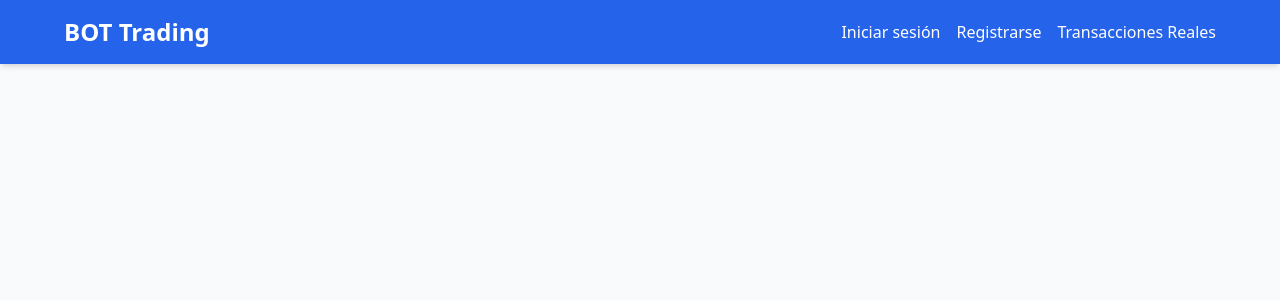
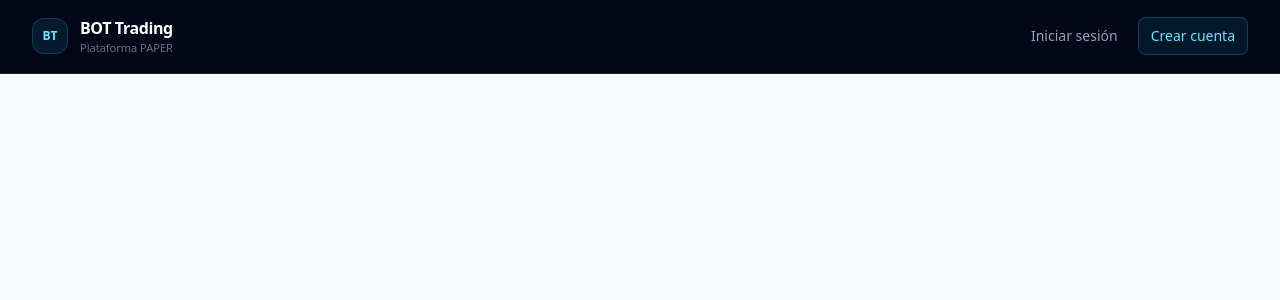
Before and after one commit to henguido/bot-trading-platform, a React (Vite) app in the folder frontend/: page / in a window 1280 px wide. Shown: the top 300 px of the page. Built offline with nearby package versions, Linux system fonts and the light colour scheme; no server answers.

Commit message:
fix(ui): alinea navbar con sesion real

```diff
--- a/frontend/src/components/Navbar.jsx
+++ b/frontend/src/components/Navbar.jsx
@@ -1,43 +1,70 @@
-import { Link } from "react-router-dom";
+import { Link, useLocation, useNavigate } from "react-router-dom";
 
-function Navbar({ token, setToken }) {
+function Navbar() {
+  const location = useLocation();
+  const navigate = useNavigate();
+  const token = localStorage.getItem("token");
+
+  // Dashboard e historial tienen cabecera operativa propia. Evita dos barras
+  // apiladas y mantiene las pantallas de trabajo con mas espacio util.
+  if (location.pathname === "/dashboard" || location.pathname === "/historial") {
+    return null;
+  }
+
   const handleLogout = () => {
-    setToken(null);
     localStorage.removeItem("token");
+    localStorage.removeItem("user_name");
+    navigate("/login");
   };
 
   return (
-    <nav className="bg-blue-600 p-4 text-white shadow-md">
-      <div className="flex justify-between items-center max-w-6xl mx-auto">
-        <Link to="/dashboard" className="text-2xl font-bold">
-          BOT Trading
+    <nav className="border-b border-slate-800 bg-slate-950 text-slate-100">
+      <div className="mx-auto flex max-w-7xl items-center justify-between px-4 py-4 sm:px-6 lg:px-8">
+        <Link to={token ? "/dashboard" : "/login"} className="flex items-center gap-3">
+          <span className="flex h-9 w-9 items-center justify-center rounded-xl border border-cyan-400/20 bg-cyan-400/10 text-xs font-bold text-cyan-300">
+            BT
+          </span>
+          <div>
+            <p className="font-semibold tracking-tight text-white">BOT Trading</p>
+            <p className="text-[11px] text-slate-500">Plataforma PAPER</p>
+          </div>
         </Link>
-        <div className="space-x-4">
+
+        <div className="flex items-center gap-2 text-sm">
           {token ? (
             <>
-              <Link to="/dashboard" className="hover:underline">
+              <Link
+                to="/dashboard"
+                className="rounded-lg px-3 py-2 text-slate-400 transition hover:bg-slate-900 hover:text-slate-100"
+              >
                 Dashboard
               </Link>
-              <Link to="/historial" className="hover:underline">
-                Historial
+              <Link
+                to="/historial"
+                className="rounded-lg px-3 py-2 text-slate-400 transition hover:bg-slate-900 hover:text-slate-100"
+              >
+                Journal
               </Link>
               <button
                 onClick={handleLogout}
-                className="bg-white text-blue-600 px-4 py-2 rounded hover:bg-gray-200 transition"
+                className="rounded-lg border border-slate-700 px-3 py-2 text-slate-300 transition hover:border-rose-500/40 hover:bg-rose-500/10 hover:text-rose-300"
               >
-                Cerrar sesión
+                Salir
               </button>
             </>
           ) : (
             <>
-              <Link to="/login" className="hover:underline">
+              <Link
+                to="/login"
+                className="rounded-lg px-3 py-2 text-slate-400 transition hover:bg-slate-900 hover:text-slate-100"
+              >
                 Iniciar sesión
               </Link>
-              <Link to="/signup" className="hover:underline">
-                Registrarse
-              </Link>
-              <Link to="/transacciones-reales">
-                Transacciones Reales
+              <Link
+                to="/signup"
+                className="rounded-lg border border-cyan-500/30 bg-cyan-500/10 px-3 py-2 font-medium text-cyan-300 transition hover:bg-cyan-500/15"
+              >
+                Crear cuenta
               </Link>
             </>
           )}
```
